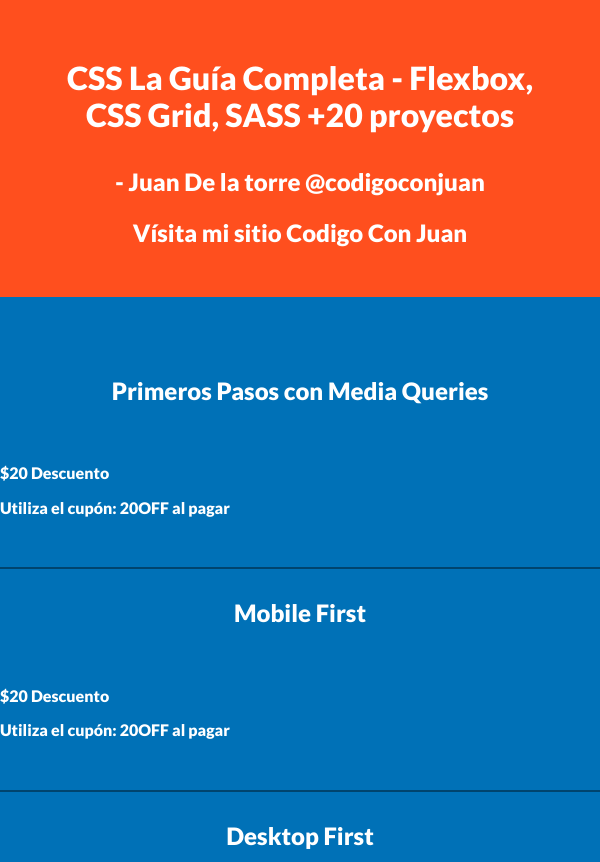
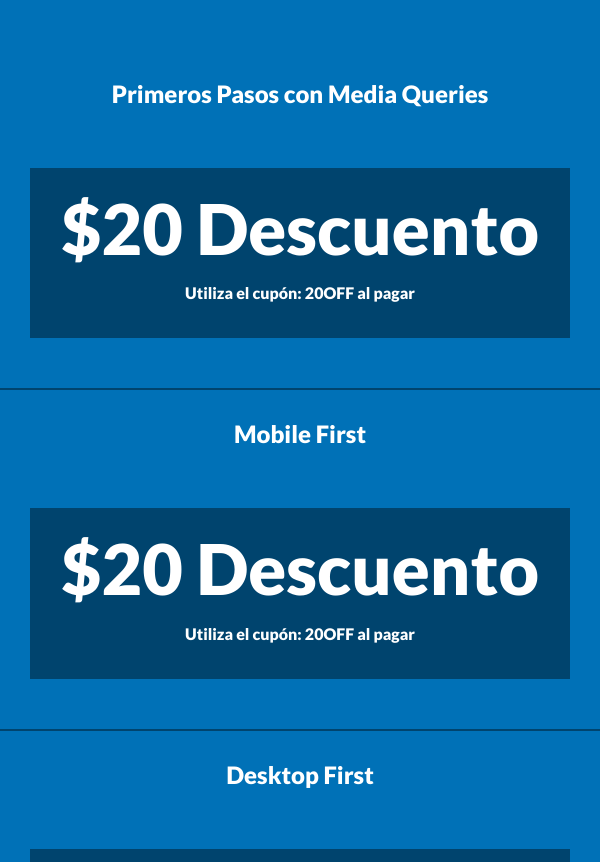
Before and after one commit to SergioLoredoF/media-queries, a plain HTML site: page index.html in a window 600 px wide. Shown: the top 862 px of the page. Drawn offline with Linux system fonts and the light colour scheme.

Commit message:
Se añade base

```diff
--- /dev/null
+++ b/css/01.css
@@ -0,0 +1,18 @@
+.precio {
+    font-size: 6rem;
+    margin: 0;
+}
+
+@media ( max-width: 600px ) {
+    body{
+        background-color: red;
+    }
+
+    .oferta {
+        max-width: 45rem;
+    }
+
+    .precio {
+        font-size: 4rem;
+    }
+}
--- /dev/null
+++ b/css/02.css
@@ -0,0 +1,16 @@
+.precio {
+    font-size: 3rem;
+    margin: 0;
+}
+
+@media (min-width: 600px){
+
+    .oferta{
+        max-width: calc(90% );
+    }
+
+    .precio {
+        font-size: 7rem;
+        margin: 0;
+    }
+}
--- a/css/style.css
+++ b/css/style.css
@@ -79,3 +79,11 @@ p {
     text-align: center;
     margin-bottom: 2rem;
 }
+
+.oferta {
+    background-color: #00446e;
+    padding: 2rem;
+    text-align: center;
+    max-width: 80rem;
+    margin: 0 auto;
+   }
--- a/index.html
+++ b/index.html
@@ -10,15 +10,11 @@
     <link href="https://fonts.googleapis.com/css2?family=Lato:wght@900&display=swap" rel="stylesheet">
     <link rel="stylesheet" href="css/normalize.css">
     <link rel="stylesheet" href="css/style.css">
+    <!-- <link rel="stylesheet" href="./css/01.css"> -->
+    <link rel="stylesheet" href="./css/02.css">
 
 </head>
 <body>
-
-    <div class="caja-curso">
-        <h1>CSS La Guía Completa - Flexbox, CSS Grid, SASS +20 proyectos</h1>
-        <p>- Juan De la torre @codigoconjuan</p>
-        <a target="blank" rel="nofollow noopener noreferrer"  href="https://codigoconjuan.com/">Vísita mi sitio Codigo Con Juan</a>
-    </div>
 
     <div class="contenedor">
 
```
